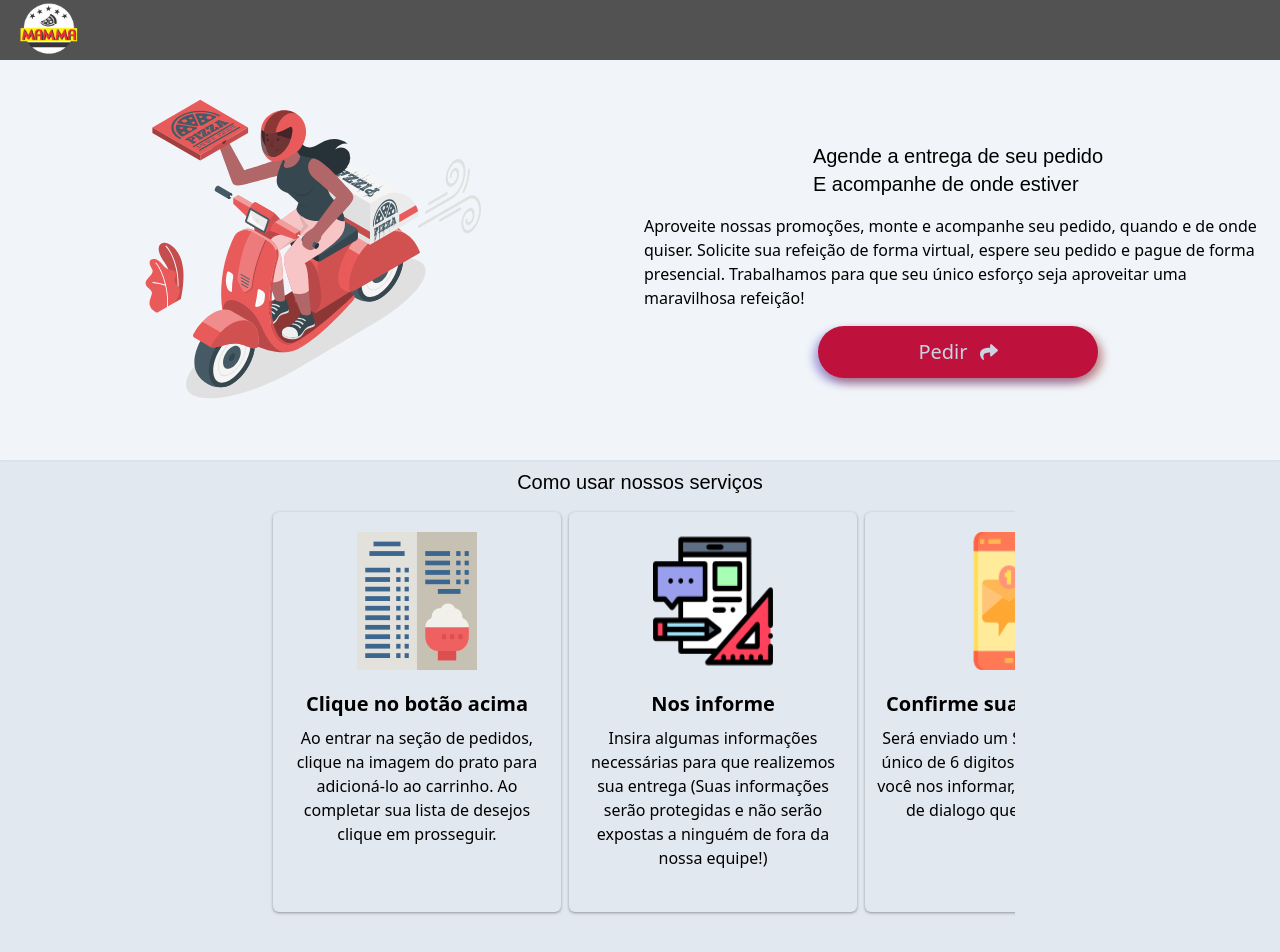
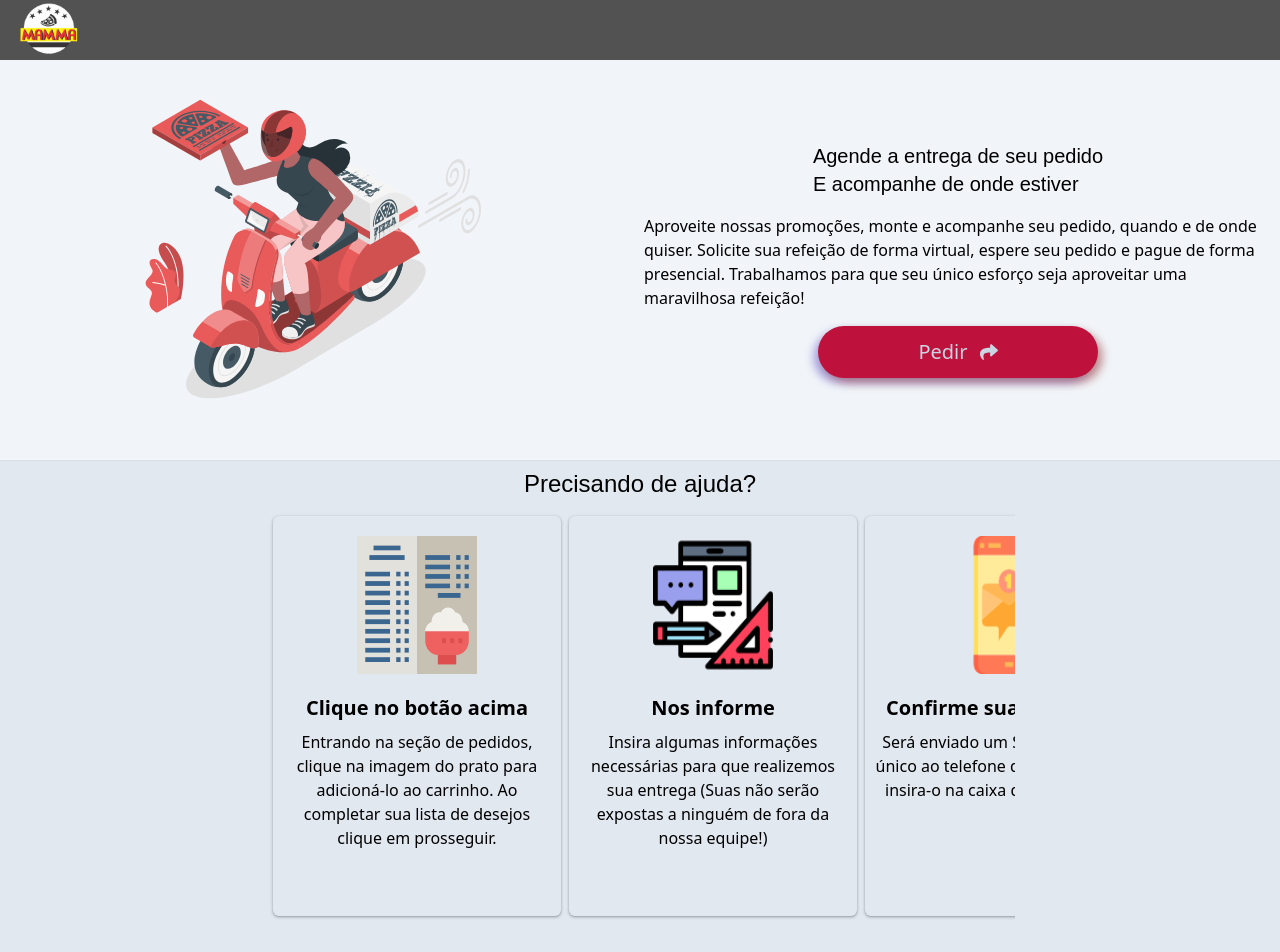
Before and after one commit to Sir-Aguiar/pizzaria-app, a Next.js app: page / in a window 1280 px wide. Shown: the top 952 px of the page. Built offline with nearby package versions, Linux system fonts and the light colour scheme; no server answers; a web font is replaced by a local one.

Commit message:
Texts changes

```diff
--- a/components/Home/OrderTutorial/OrderTutorial.module.css
+++ b/components/Home/OrderTutorial/OrderTutorial.module.css
@@ -5,5 +5,5 @@
   @apply h-full w-full;
 }
 .mainTitle {
-  @apply text-center text-xl my-2 font-Plex;
+  @apply text-center text-2xl my-2 font-Plex;
 }
--- a/components/Home/OrderTutorial/OrderTutorial.tsx
+++ b/components/Home/OrderTutorial/OrderTutorial.tsx
@@ -5,7 +5,7 @@ import * as Cards from "../../../tutorial.json";
 const OrderTutorial: React.FC<OrderTutorialProps> = () => {
   return (
     <div className={styles.tutorialComponent}>
-      <h1 className={styles.mainTitle}>Como usar nossos serviços</h1>
+      <h1 className={styles.mainTitle}>Precisando de ajuda?</h1>
       <Slider Card={Cards.Cards} />
     </div>
   );
--- a/styles/HomePage.module.css
+++ b/styles/HomePage.module.css
@@ -2,5 +2,5 @@
 @tailwind utilities;
 
 .mainContainer {
-  @apply flex flex-col h-[200vh] min-h-[1000px] bg-slate-200 mt-[60px] overflow-auto;
+  @apply flex flex-col h-[240vh] min-h-[1300px] bg-slate-200 mt-[60px] overflow-auto;
 }
--- a/tutorial.json
+++ b/tutorial.json
@@ -3,25 +3,25 @@
     {
       "image": "./FirstStepIcon.png",
       "title": "Clique no botão acima",
-      "body": "Ao entrar na seção de pedidos, clique na imagem do prato para adicioná-lo ao carrinho. Ao completar sua lista de desejos clique em prosseguir.",
+      "body": "Entrando na seção de pedidos, clique na imagem do prato para adicioná-lo ao carrinho. Ao completar sua lista de desejos clique em prosseguir.",
       "alt": ""
     },
     {
       "image": "./SecondStepIcon.png",
       "title": "Nos informe",
-      "body": "Insira algumas informações necessárias para que realizemos sua entrega (Suas informações serão protegidas e não serão expostas a ninguém de fora da nossa equipe!)",
+      "body": "Insira algumas informações necessárias para que realizemos sua entrega (Suas não serão expostas a ninguém de fora da nossa equipe!)",
       "alt": ""
     },
     {
       "image": "./ThirdStepIcon.png",
       "title": "Confirme sua identidade",
-      "body": "Será enviado um SMS com código único de 6 digitos ao telefone que você nos informar, insira-o na caixa de dialogo que será aberta.",
+      "body": "Será enviado um SMS com código único ao telefone que nos informar, insira-o na caixa que será aberta.",
       "alt": ""
     },
     {
       "image": "./FourthStepIcon.png",
       "title": "Daqui pra frente é conosco!",
-      "body": "Aguarde e acompanhe o progresso de seu pedido, temos uma equipe à sua disposição que lhe garantirá a melhor experiência do mercado!",
+      "body": "Acompanhe o progresso de seu pedido, temos uma equipe à sua disposição que lhe garantirá a melhor experiência do mercado!",
       "alt": ""
     }
   ]
```
